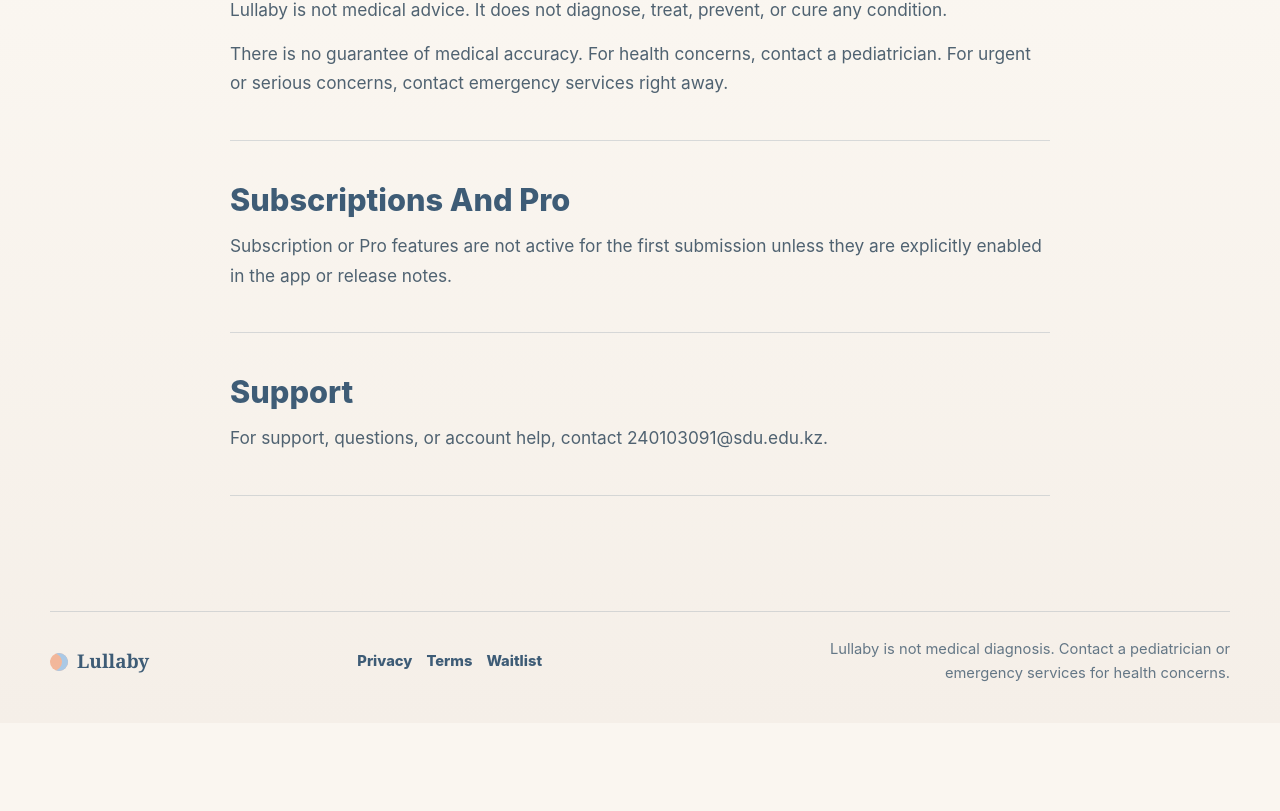
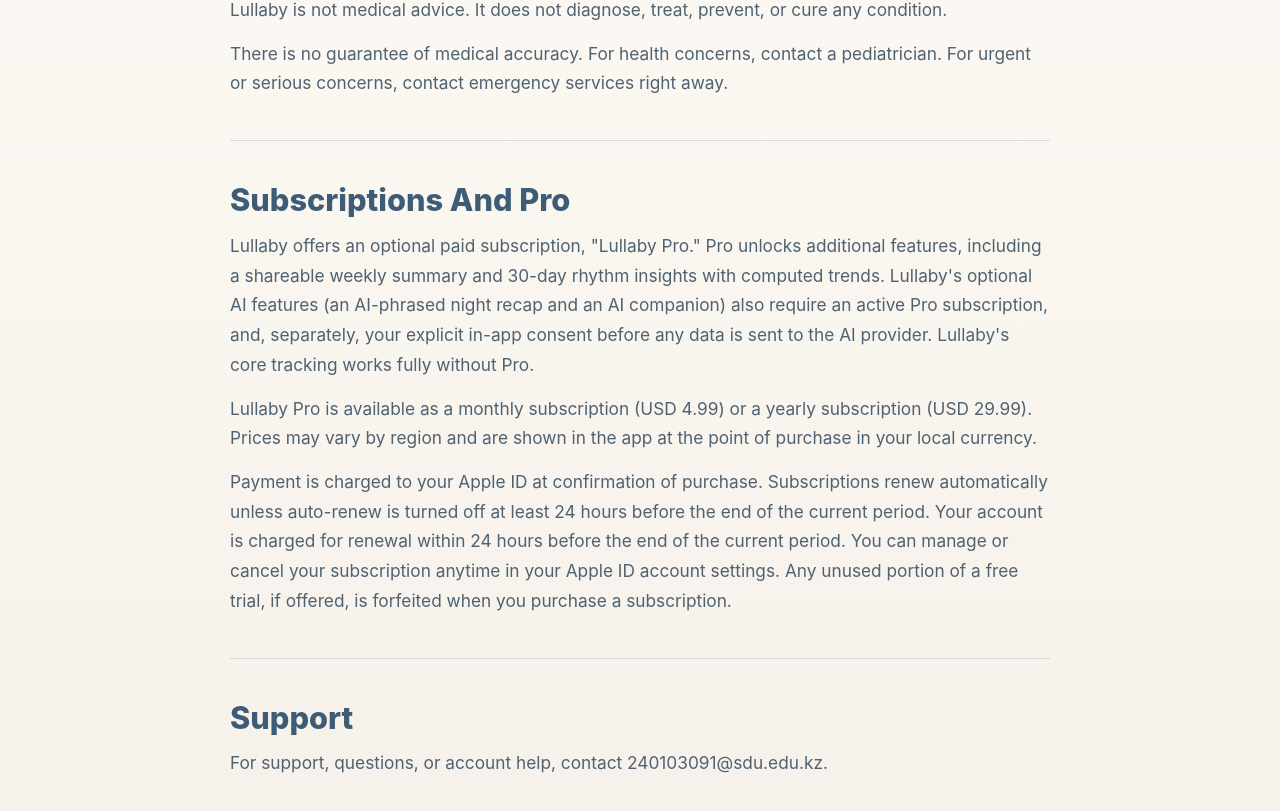
Before and after one commit to abdyken/startup-landing, a Nuxt app: page /terms in a window 1280 px wide. Shown: the part 865-1676 px from the top of the page. Before the commit the page ends 1588 px from the top, so only its background shows below. Built offline with nearby package versions, Linux system fonts and the light colour scheme.

Commit message:
Update Pro subscription terms

```diff
--- a/pages/terms.vue
+++ b/pages/terms.vue
@@ -34,7 +34,9 @@
   {
     heading: 'Subscriptions And Pro',
     paragraphs: [
-      'Subscription or Pro features are not active for the first submission unless they are explicitly enabled in the app or release notes.',
+      'Lullaby offers an optional paid subscription, "Lullaby Pro." Pro unlocks additional features, including a shareable weekly summary and 30-day rhythm insights with computed trends. Lullaby\'s optional AI features (an AI-phrased night recap and an AI companion) also require an active Pro subscription, and, separately, your explicit in-app consent before any data is sent to the AI provider. Lullaby\'s core tracking works fully without Pro.',
+      'Lullaby Pro is available as a monthly subscription (USD 4.99) or a yearly subscription (USD 29.99). Prices may vary by region and are shown in the app at the point of purchase in your local currency.',
+      'Payment is charged to your Apple ID at confirmation of purchase. Subscriptions renew automatically unless auto-renew is turned off at least 24 hours before the end of the current period. Your account is charged for renewal within 24 hours before the end of the current period. You can manage or cancel your subscription anytime in your Apple ID account settings. Any unused portion of a free trial, if offered, is forfeited when you purchase a subscription.',
     ],
   },
   {
@@ -51,6 +53,7 @@
     eyebrow="Terms"
     title="Terms of Service"
     intro="Simple terms for using Lullaby as a calm baby-care tracker and support companion."
+    updated="July 18, 2026"
     :sections="sections"
   />
 </template>
```
